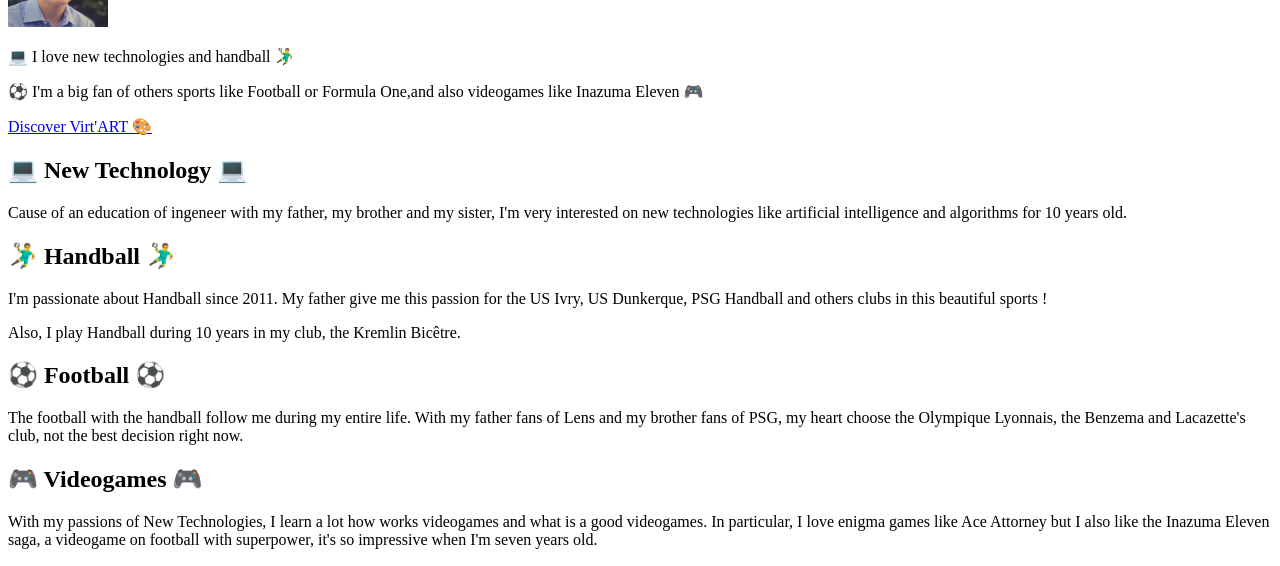
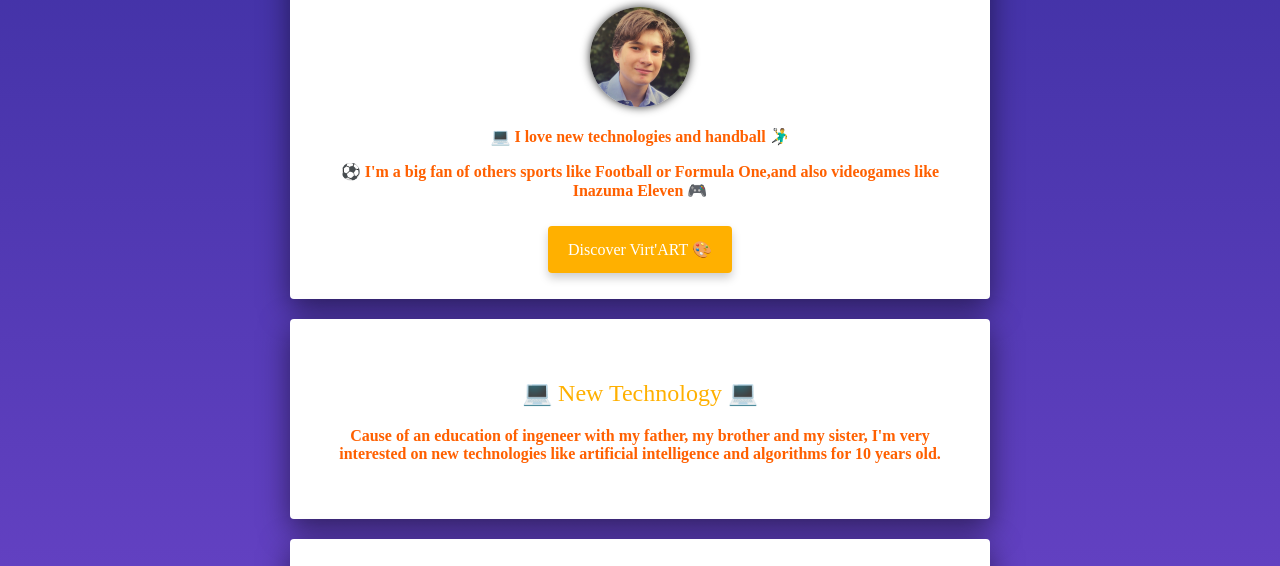
Before and after one commit to Niouxe/My-Profile, a plain HTML site: page index.html in a window 1280 px wide. Shown: the part 153-719 px from the top of the page. Drawn offline with Linux system fonts and the light colour scheme.

Commit message:
Update index.html

```diff
--- a/index.html
+++ b/index.html
@@ -5,7 +5,7 @@
 		<title> Sacha's Blog </title>
 		<meta name="description " content="this is the profile of Sacha">
 		<meta charset="UTF-8">
-		<link rel="stylesheet" href="sacha.css">
+		<link rel="stylesheet" href="style.css">
 
 		<script src="https://kit.fontawesome.com/199a5da326.js" crossorigin="anonymous">
 
```
